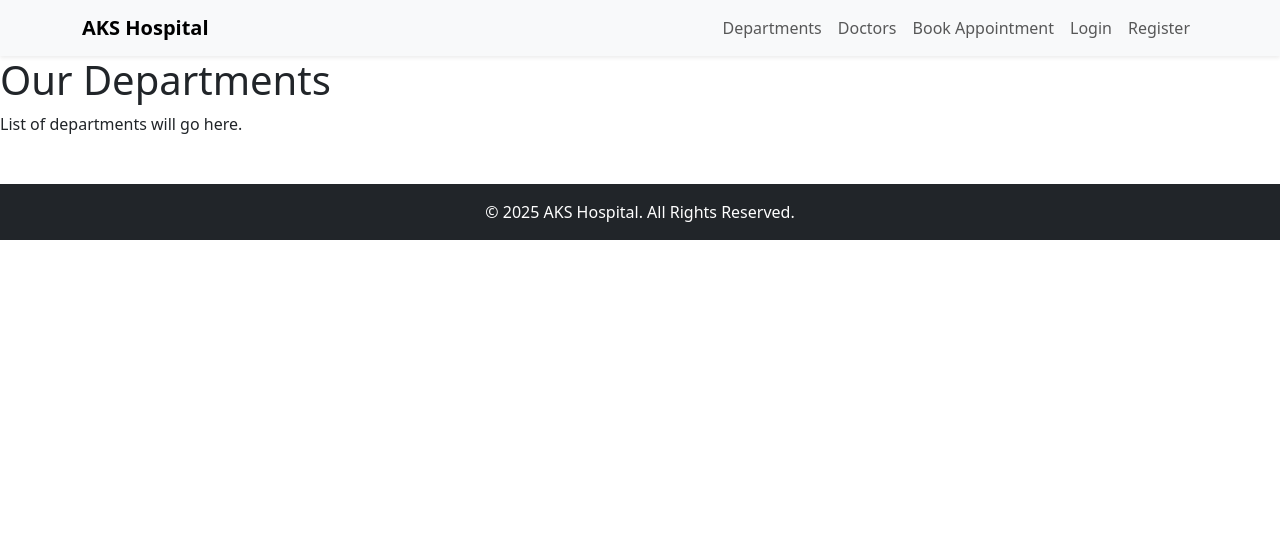
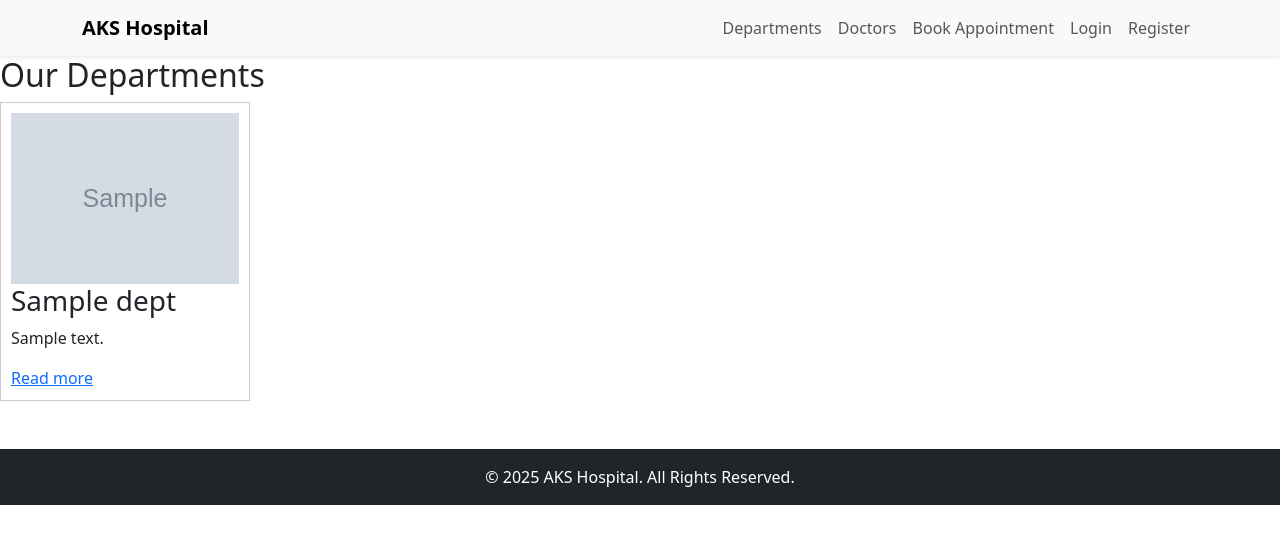
Before and after one commit to Akilarasan1/DocAppoint, a Django app: template core/templates/core/departments.html in a window 1280 px wide. Shown: the top 544 px of the page. Run offline with Django 5.2, Linux system fonts and the light colour scheme; the template is opened without the code that fills it: most values are stand-ins (such as "Sample title", 1, 10 or a date in 2020); grey boxes marked "Sample" are stand-in pictures.

Commit message:
bug fixes in department and add static folder

```diff
--- a/core/models.py
+++ b/core/models.py
@@ -4,6 +4,7 @@ from django.contrib.auth.models import User
 class Department(models.Model):
     name = models.CharField(max_length = 100)
     description = models.TextField(blank = True)
+    image = models.ImageField(upload_to='images/', blank=True, null=True)
 
     def __str__(self):
         return self.name
--- a/core/templates/core/departments.html
+++ b/core/templates/core/departments.html
@@ -1,17 +1,16 @@
-{% extends 'base.html' %}
-
-<!DOCTYPE html>
-<html lang="en">
-<head>
-    <meta charset="UTF-8">
-    <title>Departments</title>
-</head>
-<body>
-
+{% extends "base.html" %}
 {% block content %}
-<h1>Our Departments</h1>
-<p>List of departments will go here.</p>
+<h2>Our Departments</h2>
+<div style="display: flex; flex-wrap: wrap; gap: 20px;">
+    {% for dept in departments %}
+        <div style="border: 1px solid #ccc; padding: 10px; width: 250px;">
+            {% if dept.image %}
+                <img src="{{ dept.image.url }}" alt="{{ dept.name }}" style="width:100%;">
+            {% endif %}
+            <h3>{{ dept.name }}</h3>
+            <p>{{ dept.description|truncatewords:15 }}</p>
+            <a href="{% url 'departments_detail' dept.pk %}">Read more</a>
+        </div>
+    {% endfor %}
+</div>
 {% endblock %}
-
-</body>
-</html>
--- a/core/templates/core/home.html
+++ b/core/templates/core/home.html
@@ -11,7 +11,7 @@
             <a href="{% url 'book_appointment' %}" class="btn btn-primary btn-lg">Book an Appointment</a>
         </div>
         <div class="col-md-6">
-            <img src="{% static 'images/hospital_banner.jpg' %}" class="img-fluid rounded shadow" alt="Hospital">
+            <img src="{% static 'images/hospital_banner.png' %}" class="img-fluid rounded shadow" alt="Hospital">
         </div>
     </div>
 
@@ -24,7 +24,9 @@
                 <div class="card-body">
                     <h5 class="card-title">{{ dept.name }}</h5>
                     <p class="card-text">{{ dept.description|truncatechars:100 }}</p>
-                    <a href="{% url 'departments_detail' dept.id %}" class="btn btn-outline-primary">Learn More</a>
+{#                  {% url 'departments_detail' dept.pk %}#}
+
+                    <a href="{% url 'departments_detail' dept.pk %}" class="btn btn-outline-primary">Learn More</a>
                 </div>
             </div>
         </div>
```
Also changed, not shown: core/templates/core/departments_detail.html (+7 -11 lines), core/urls.py (+9 -2 lines), core/views.py (+16 -3 lines), hospital_project/settings.py (+10 -1 lines), core/migrations/0008_department_image.py (added), core/static/css/style.css (added), core/static/images/hospital_banner.png (added), db.sqlite3.
